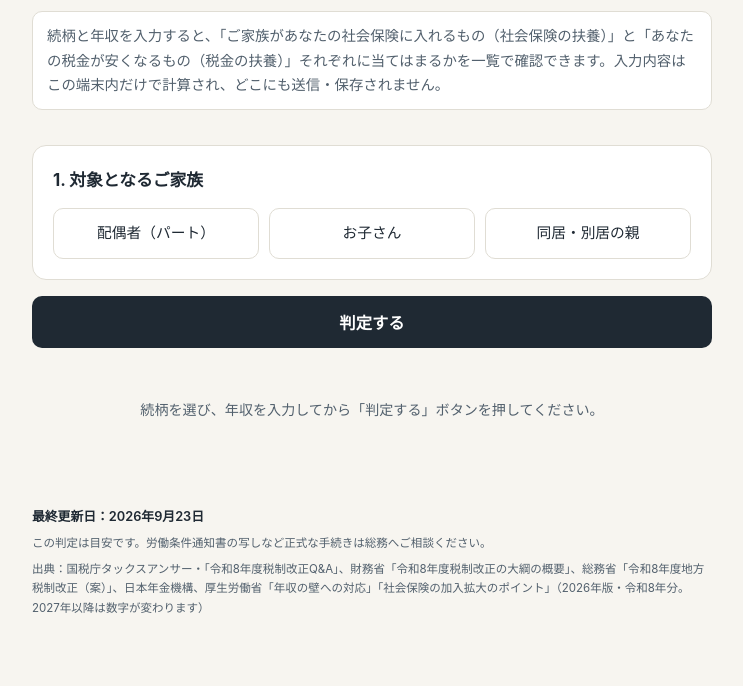
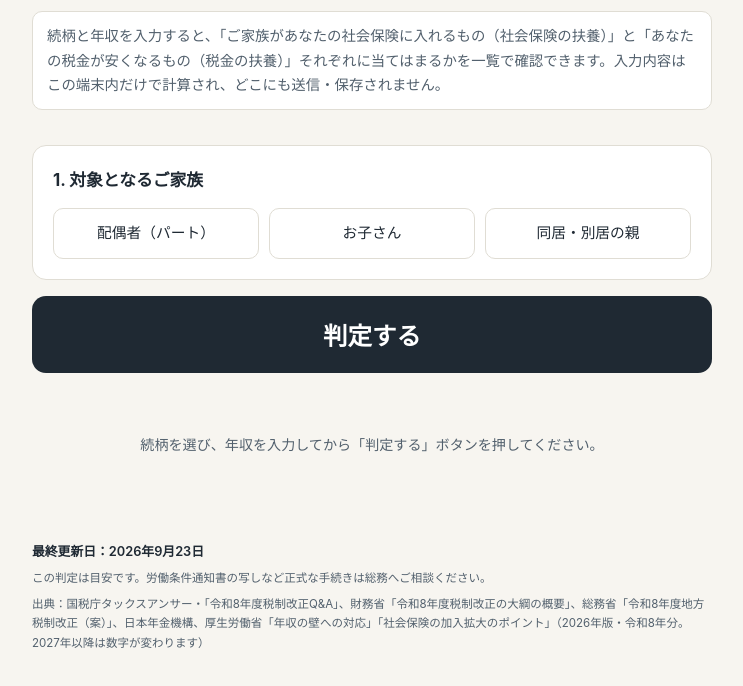
Before and after one commit to nakay55-collab/fuyou-checker, a plain HTML site: page index.html in a window 1280 px wide. Shown: the part 114-800 px from the top of the page, without its empty margins (268-1011 px from the left). Drawn offline with Linux system fonts and the light colour scheme.

Commit message:
「判定する」ボタンを1.5倍大きくする
視認性を上げるため、パディング・文字サイズ・余白を1.5倍に拡大。

```diff
--- a/style.css
+++ b/style.css
@@ -196,13 +196,13 @@ main {
 .primary-button {
   display: block;
   width: 100%;
-  padding: 14px;
-  margin: 4px 0 20px;
+  padding: 21px;
+  margin: 6px 0 30px;
   background: var(--ink);
   color: #fff;
   border: none;
-  border-radius: 10px;
-  font-size: 1.02rem;
+  border-radius: 14px;
+  font-size: 1.53rem;
   font-weight: 600;
   cursor: pointer;
 }
```
